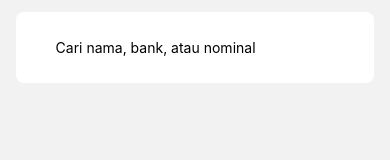
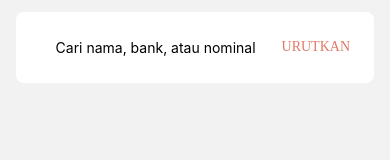
Before and after one commit to ghozihumama/transaction-flip, a React Native app: screen / in a window 390 px wide. Shown: the top 160 px of the page. Built offline with nearby package versions, Linux system fonts and the light colour scheme.

Commit message:
handle data sort transaction and some refactoring in get transaction proses

```diff
--- /dev/null
+++ b/src/components/ModalSort/ModalSort.tsx
@@ -0,0 +1,102 @@
+import React from 'react';
+import {
+  View,
+  Modal,
+  StyleSheet,
+  FlatList,
+  ListRenderItem,
+  TouchableOpacity,
+} from 'react-native';
+import {color, spacing} from '../../../core';
+import {FlipText} from '../Text/Text';
+import {TransactionSortItem} from '../../models';
+
+interface Props {
+  isVisible: boolean;
+  onClose: () => void;
+  sorts: TransactionSortItem[];
+  onSelect: (sort: TransactionSortItem) => void;
+  idSelected: number;
+}
+
+export const FlipModalSort: React.FC<Props> = ({
+  isVisible,
+  onClose,
+  onSelect,
+  sorts,
+  idSelected,
+}) => {
+  const renderItem: ListRenderItem<TransactionSortItem> = ({item}) => {
+    return (
+      <TouchableOpacity
+        style={styles.itemContainer}
+        activeOpacity={0.8}
+        onPress={() => {
+          onSelect(item);
+          onClose();
+        }}>
+        <View style={styles.outerCircle}>
+          {idSelected === item.id && <View style={styles.innerCircle} />}
+        </View>
+        <FlipText weight={700} fontSize={16} lineHeight={19.2}>
+          {item.label}
+        </FlipText>
+      </TouchableOpacity>
+    );
+  };
+  return (
+    <Modal
+      animationType="fade"
+      transparent={true}
+      visible={isVisible}
+      onRequestClose={onClose}
+      hardwareAccelerated={false}>
+      <View style={styles.container}>
+        <FlatList
+          data={sorts}
+          keyExtractor={(__, idx) => idx.toString()}
+          renderItem={renderItem}
+          style={styles.listContainer}
+        />
+      </View>
+    </Modal>
+  );
+};
+
+const styles = StyleSheet.create({
+  container: {
+    flex: 1,
+    backgroundColor: 'rgba(0,0,0,0.5)',
+    flexDirection: 'row',
+    justifyContent: 'center',
+    alignItems: 'center',
+  },
+  listContainer: {
+    backgroundColor: color.background.white,
+    marginHorizontal: spacing.xxl,
+    paddingHorizontal: spacing.lg,
+    paddingVertical: spacing.lg,
+    borderRadius: 8,
+  },
+  itemContainer: {
+    flexDirection: 'row',
+    alignItems: 'center',
+    marginVertical: spacing.lg,
+  },
+  outerCircle: {
+    borderWidth: 2,
+    borderColor: color.stroke.primary,
+    borderRadius: 99,
+    height: 20,
+    width: 20,
+    justifyContent: 'center',
+    alignItems: 'center',
+    marginRight: spacing.lg,
+  },
+  innerCircle: {
+    borderRadius: 99,
+    height: 12,
+    width: 12,
+    backgroundColor: color.background.primary,
+  },
+});
--- a/src/components/SearchBar/SearchBar.tsx
+++ b/src/components/SearchBar/SearchBar.tsx
@@ -1,19 +1,29 @@
-import React from 'react';
-import {View, StyleSheet, TextInput} from 'react-native';
+import React, {useState} from 'react';
+import {View, StyleSheet, TextInput, TouchableOpacity} from 'react-native';
 import {spacing, color} from '../../../core';
 import {FlipIcon} from '../Icon/Icon';
+import {FlipText} from '../Text/Text';
+import {FlipModalSort} from '../ModalSort/ModalSort';
+import {TransactionSortItem} from '../../models';
 
 interface Props {
   value: string;
   placeholder?: string;
   onChangeText: (val: string) => void;
+  sorts: TransactionSortItem[];
+  onSelectSort: (sort: TransactionSortItem) => void;
+  sortSelected: TransactionSortItem;
 }
 
 export const FlipSearchBar: React.FC<Props> = ({
   value,
   placeholder,
   onChangeText,
+  sorts,
+  onSelectSort,
+  sortSelected,
 }) => {
+  const [modalSortIsVisible, setModalSortIsVisible] = useState<boolean>(false);
   return (
     <View style={styles.container}>
       <FlipIcon name={'search'} size={20} color={color.stroke.gray} />
@@ -22,6 +32,26 @@ export const FlipSearchBar: React.FC<Props> = ({
         value={value}
         placeholder={placeholder}
         onChangeText={onChangeText}
+      />
+      <TouchableOpacity
+        onPress={() => setModalSortIsVisible(true)}
+        activeOpacity={0.8}
+        style={styles.sectionSort}>
+        <FlipText
+          weight={600}
+          fontSize={14}
+          lineHeight={16.8}
+          color={color.text.primary}>
+          {sortSelected.label ?? 'URUTKAN'}
+        </FlipText>
+        <FlipIcon name={'chevron-down'} size={20} color={color.text.primary} />
+      </TouchableOpacity>
+      <FlipModalSort
+        isVisible={modalSortIsVisible}
+        onClose={() => setModalSortIsVisible(false)}
+        sorts={sorts}
+        onSelect={onSelectSort}
+        idSelected={sortSelected.id ?? 1}
       />
     </View>
   );
@@ -37,7 +67,13 @@ const styles = StyleSheet.create({
     borderRadius: 8,
   },
   textInput: {
+    flex: 1,
     paddingVertical: 0,
     marginLeft: spacing.sm,
   },
+  sectionSort: {
+    flexDirection: 'row',
+    alignItems: 'center',
+    marginLeft: spacing.sm,
+  },
 });
--- /dev/null
+++ b/src/constans/index.ts
@@ -0,0 +1,13 @@
+import Config from 'react-native-config';
+import {TransactionSortItem} from '../models';
+
+export const BASE_URL =
+  Config.BASE_URL || 'https://recruitment-test.flip.id/frontend-test';
+
+export const TRANSACTION_SORTS: TransactionSortItem[] = [
+  {id: 1, label: 'URUTKAN'},
+  {id: 2, label: 'Nama A-Z', sortBy: 'beneficiary_name', order: 'ASC'},
+  {id: 3, label: 'Nama Z-A', sortBy: 'beneficiary_name', order: 'DESC'},
+  {id: 4, label: 'Tanggal Terbaru', sortBy: 'created_at', order: 'DESC'},
+  {id: 5, label: 'Tanggal Terlama', sortBy: 'created_at', order: 'ASC'},
+];
--- /dev/null
+++ b/src/models/index.ts
@@ -0,0 +1,2 @@
+export * from './transaction.model';
+export * from './order.model';
--- a/src/screens/Transactions/List/TransactionList.view.tsx
+++ b/src/screens/Transactions/List/TransactionList.view.tsx
@@ -7,25 +7,12 @@ import {
   FlipSearchBar,
   FlipSpacing,
 } from '../../../libraries';
-
-interface IItemTransaction {
-  id: string;
-  amount: number;
-  unique_code: number;
-  status: 'SUCCESS' | 'PENDING';
-  sender_bank: string;
-  account_number: string;
-  beneficiary_name: string;
-  beneficiary_bank: string;
-  remark: string;
-  created_at: string;
-  completed_at: string;
-  fee: number;
-}
-
-interface ITransactionData {
-  data: IItemTransaction[];
-}
+import {
+  IItemTransaction,
+  ITransactionData,
+  TransactionSortItem,
+} from '../../../models';
+import {TRANSACTION_SORTS} from '../../../constans';
 
 const TransactionListShimmer: React.FC = () => {
   return (
@@ -92,14 +79,25 @@ const TransactionDataView: React.FC<ITransactionData> = ({data}) => {
 
 export const TransactionListView: React.FC = () => {
   const [keyword, setKeyword] = useState<string>('');
-  const {isLoading, data} = UseGetTransactions(keyword);
+  const [sortSelected, setsSortSelected] = useState<TransactionSortItem>({
+    id: 1,
+    label: 'URUTKAN',
+  });
+  const {isLoading, data} = UseGetTransactions(keyword, {
+    order: sortSelected.order,
+    orderBy: sortSelected.sortBy,
+  });
 
   const onChangeKeyword = (val: string) => {
     val = val.replace(/ +(?= )/g, '');
     setKeyword(val);
   };
+
+  const onSelectSort = (val: TransactionSortItem) => {
+    setsSortSelected(val);
+  };
   return (
-    <View>
+    <View style={styles.container}>
       {isLoading ? (
         <TransactionListShimmer />
       ) : (
@@ -109,6 +107,9 @@ export const TransactionListView: React.FC = () => {
               value={keyword}
               onChangeText={onChangeKeyword}
               placeholder={'Cari nama, bank, atau nominal'}
+              sorts={TRANSACTION_SORTS}
+              sortSelected={sortSelected}
+              onSelectSort={onSelectSort}
             />
           </View>
           <TransactionDataView data={data} />
@@ -119,6 +120,9 @@ export const TransactionListView: React.FC = () => {
 };
 
 const styles = StyleSheet.create({
+  container: {
+    flex: 1,
+  },
   sectionSearch: {
     marginVertical: FlipSpacing.md,
     marginHorizontal: FlipSpacing.lg,
--- a/src/services/getTransactions.ts
+++ b/src/services/getTransactions.ts
@@ -1,42 +1,20 @@
 import {useQuery} from '@tanstack/react-query';
 import axios from 'axios';
-import Config from 'react-native-config';
+import {SortTransactions} from '../models';
+import {transactionListTransformer} from './transformers';
+import {BASE_URL} from '../constans';
 
 const getTransactions = async () => {
-  const baseUrl: string = Config.BASE_URL
-    ? Config.BASE_URL
-    : 'https://recruitment-test.flip.id/frontend-test';
-
+  const baseUrl: string = BASE_URL;
   const response = await axios.get(baseUrl);
-
   return response.data;
 };
 
-export const UseGetTransactions = (keyword: string) => {
+export const UseGetTransactions = (keyword: string, sort: SortTransactions) => {
   const {isLoading, data} = useQuery(['transactions'], getTransactions, {
-    select: transactions => dataTransactionsTransformer(transactions, keyword),
+    select: transactions =>
+      transactionListTransformer(transactions, keyword, sort),
   });
 
-  return {isLoading, data};
+  return {isLoading, data: data ? data : []};
 };
-
-const dataTransactionsTransformer = (data: any, filterKeyword: string) => {
-  const result: any = [];
-  if (data) {
-    for (const key in data) {
-      const transaction = data[key];
-      let keyword =
-        transaction.beneficiary_name +
-        transaction.beneficiary_bank +
-        transaction.sender_bank +
-        transaction.amount;
-
-      keyword = keyword.trim().toLowerCase();
-
-      if (keyword.includes(filterKeyword)) {
-        result.push(transaction);
-      }
-    }
-  }
-  return result;
-};
--- /dev/null
+++ b/src/services/transformers/index.ts
@@ -0,0 +1 @@
+export * from './transactionList.transformer';
--- /dev/null
+++ b/src/services/transformers/transactionList.transformer.ts
@@ -0,0 +1,45 @@
+import {
+  IItemTransaction,
+  SortByDataTransactions,
+  SortTransactions,
+} from '../../models';
+import {sort as _sort} from '../../utils';
+
+export const transactionListTransformer = (
+  data: any,
+  filterKeyword: string,
+  sort: SortTransactions,
+) => {
+  let result: Array<IItemTransaction> = [];
+  const order = sort.order;
+
+  if (data) {
+    for (const key in data) {
+      const transaction = data[key];
+      let keyword =
+        transaction.beneficiary_name +
+        transaction.beneficiary_bank +
+        transaction.sender_bank +
+        transaction.amount;
+
+      keyword = keyword.trim().toLowerCase();
+
+      if (keyword.includes(filterKeyword)) {
+        result.push(transaction);
+      }
+    }
+  }
+
+  if (sort && sort.orderBy !== undefined && sort.orderBy) {
+    const orderBy: SortByDataTransactions = sort.orderBy;
+    if (orderBy === 'beneficiary_name') {
+      result = _sort.string<IItemTransaction>(result, orderBy, order);
+    }
+
+    if (orderBy === 'created_at') {
+      result = _sort.date<IItemTransaction>(result, orderBy, order);
+    }
+  }
+
+  return result;
+};
--- a/src/utils/index.ts
+++ b/src/utils/index.ts
@@ -1,2 +1,3 @@
 export * from './bank';
 export * from './formatter';
+export * from './sorts';
--- /dev/null
+++ b/src/utils/sorts.ts
@@ -0,0 +1,34 @@
+const sortString = <T>(
+  data: Array<T>,
+  property: string,
+  order?: 'ASC' | 'DESC',
+): Array<T> => {
+  const orderBy = property;
+  data = data.sort((a: any, b: any) => {
+    if (order && order === 'DESC') {
+      return a[orderBy].toLowerCase() < b[orderBy].toLowerCase() ? 1 : -1;
+    }
+
+    return a[orderBy].toLowerCase() > b[orderBy].toLowerCase() ? 1 : -1;
+  });
+
+  return data;
+};
+const sortDate = <T>(
+  data: Array<T>,
+  property: string,
+  order?: 'ASC' | 'DESC',
+): Array<T> => {
+  const orderBy = property;
+  data = data.sort((a: any, b: any) => {
+    if (order && order === 'DESC') {
+      return new Date(a[orderBy]) < new Date(b[orderBy]) ? 1 : -1;
+    }
+
+    return new Date(a[orderBy]) > new Date(b[orderBy]) ? 1 : -1;
+  });
+
+  return data;
+};
+
+export const sort = {string: sortString, date: sortDate};
```
Also changed, not shown: src/models/order.model.ts (added, +10 -0 lines), src/models/transaction.model.ts (added, +26 -0 lines).
